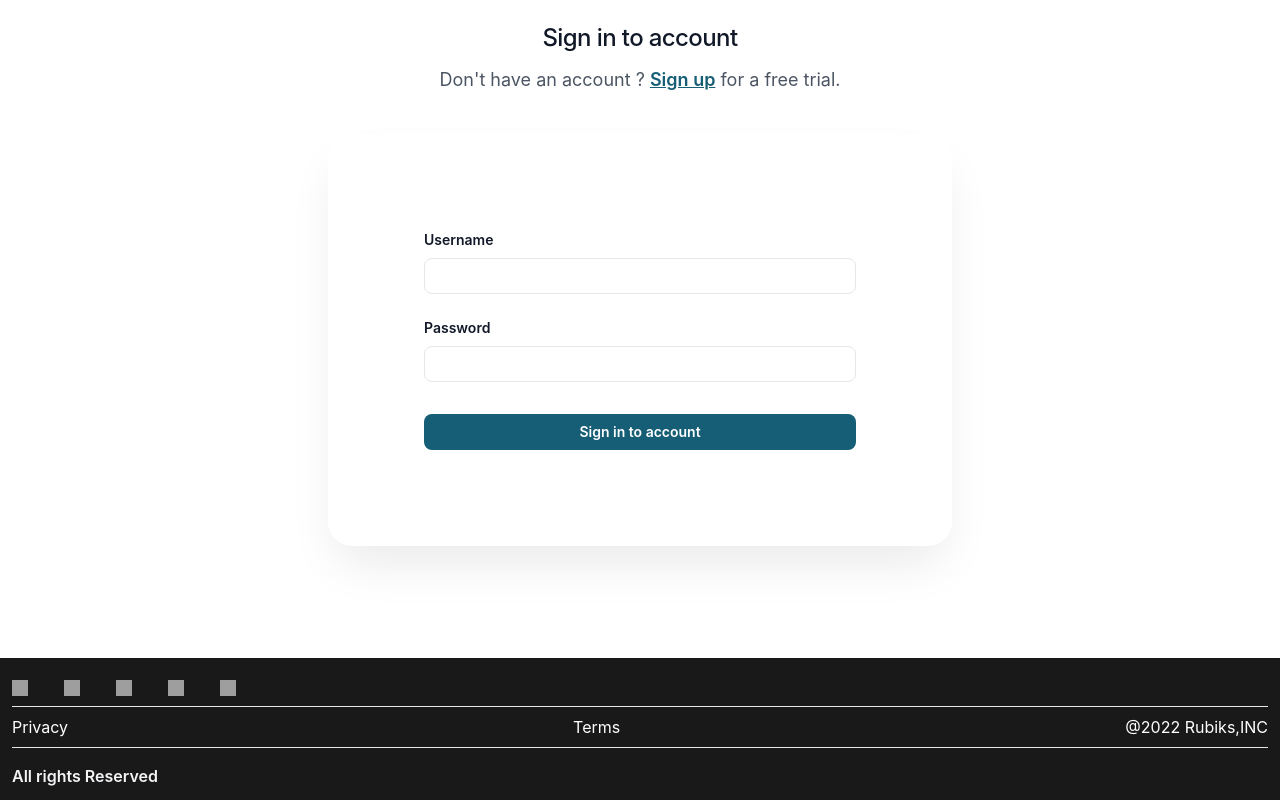
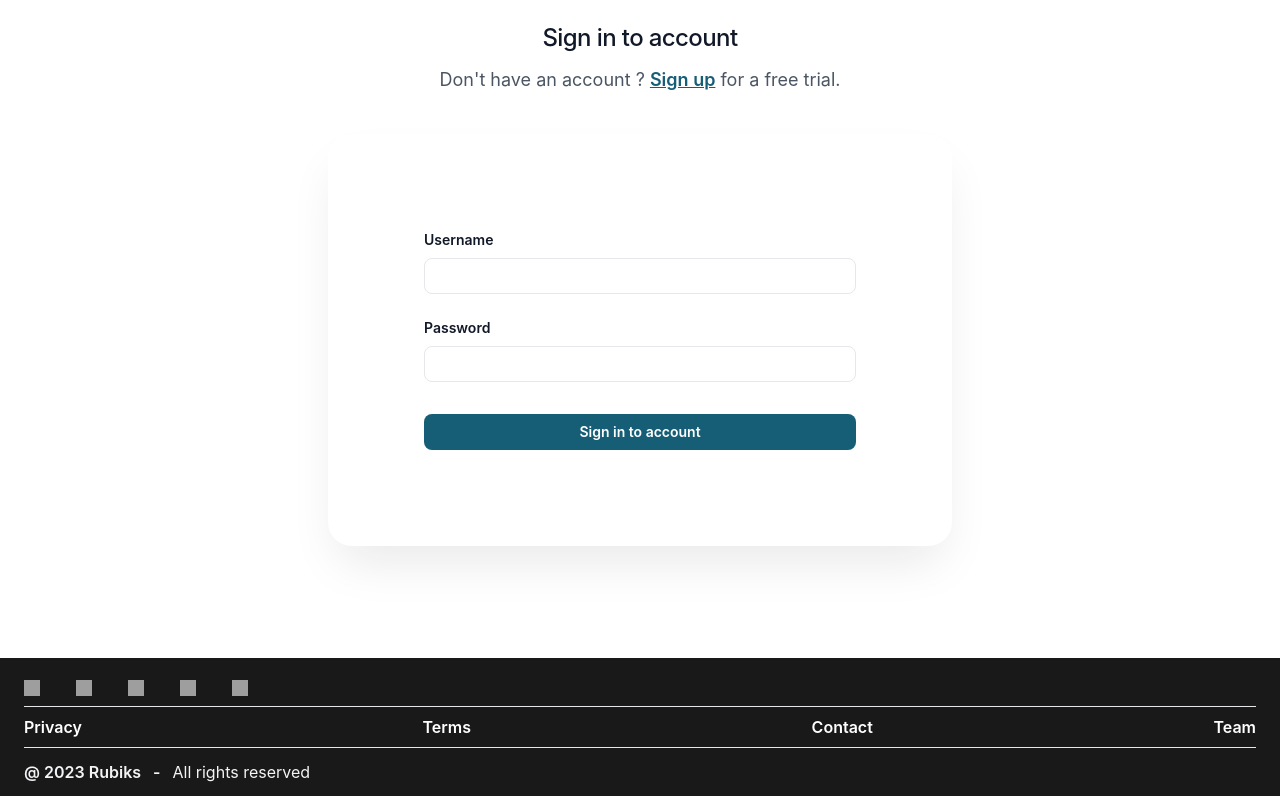
Before and after one commit to DimitrisGalanis/Frontend, a React (Create React App) app: page /Login in a window 1280 px wide. Shown: the part 199-999 px from the top of the page. Built offline with nearby package versions, Linux system fonts and the light colour scheme; grey boxes are pictures that could not be loaded; what quill-blot-formatter would draw is missing.

Commit message:
delete dashboard

```diff
--- a/src/components/Footer.jsx
+++ b/src/components/Footer.jsx
@@ -3,52 +3,62 @@ import React from "react";
 const Footer = () => {
   return (
     <div className=" flex flex-col pt-0.25 bg-black/90 p-3 sm:flex-row justify-between">
-      <div className="container max-w-8xl mx-auto">
+      <div className="container max-w-8xl mx-auto lg:px-3 px-0 pr-3">
         <div className="flex space-x-4 pb-2 sm:pb-0 contrainer max-w-8xl mx-auto border-b">
           <div className="pt-2.5 pl-0 w-9 h-9 rounded-full bg- hover:cursor-pointer">
             <img
-              className="w-4 h-4 items-center"
+              className="w-4 h-4 items-center  hover:scale-150 ease-in-out  duration-300"
               src="https://assets-global.website-files.com/60a295eaddb3e10f7bae5980/60a295eaddb3e13304ae59fb_twitter-white.svg"
               alt="twitter icon link"
             />
           </div>
           <div className="pt-2.5 pl-0 w-9 h-9 rounded-full hover:cursor-pointer">
             <img
-              className="w-4 h-4 items-center"
+              className="w-4 h-4 items-center hover:scale-150 ease-in-out  duration-300"
               src="https://assets-global.website-files.com/60a295eaddb3e10f7bae5980/60a295eaddb3e11b74ae59ef_facebook-white.svg"
               alt="facebook icon link"
             />
           </div>
           <div className="pt-2.5 pl-0 w-9 h-9 rounded-full  hover:cursor-pointer">
             <img
-              className="w-4 h-4 items-center"
+              className="w-4 h-4 items-center hover:scale-150 ease-in-out  duration-300"
               src="https://assets-global.website-files.com/60a295eaddb3e10f7bae5980/60a295eaddb3e1022dae59fc_instagram-white.svg"
               alt="instagram icon link"
             />
           </div>
           <div className="pt-2.5 pl-0 w-9 h-9 rounded-full  hover:cursor-pointer">
             <img
-              className="w-4 h-4 items-center"
+              className="w-4 h-4 items-center hover:scale-150 ease-in-out  duration-300"
               src="https://assets-global.website-files.com/60e5f2de011b86acebc30db7/60e5f2de011b8684a7c30e11_linkedin.svg"
               alt="linked in icon link"
             />
           </div>
-          <div className="pt-2.5 pl-0 w-9 h-9 rounded-full  hover:cursor-pointer">
+          <div className="pt-2.5 pl-0 w-9 h-9 rounded-full  hover:cursor-pointer ">
             <img
-              className="w-4 h-4 items-center"
+              className="w-4 h-4 items-center hover:scale-150 ease-in-out  duration-300"
               src="https://assets-global.website-files.com/60e5f2de011b86acebc30db7/6116b6f6638346eecc2b604f_youtube%201.svg"
               alt="youtube in icon link"
             />
           </div>
         </div>
 
-        <div className="items-center flex justify-between space-x-5 text-white py-2">
-          <h1 className="hover:cursor-pointer">Privacy</h1>
-          <h1 className="hover:cursor-pointer">Terms</h1>
-          <h1>@2022 Rubiks,INC</h1>
+        <div className="items-center flex justify-between space-x-5 text-white py-2 font-semibold ">
+          <h1 className="hover:cursor-pointer hover:underline hover:underline-offset-4 decoration-2">
+            Privacy
+          </h1>
+          <h1 className="hover:cursor-pointer hover:underline hover:underline-offset-4 decoration-2">
+            Terms
+          </h1>
+          <h1 className="hover:cursor-pointer hover:underline hover:underline-offset-4 decoration-2">
+            Contact
+          </h1>
+          <h1 className="hover:cursor-pointer hover:underline hover:underline-offset-4 decoration-2">
+            Team
+          </h1>
         </div>
-        <h1 className="text-gray-100 font-semibold pt-4 border-t">
-          All rights Reserved
+        <h1 className="text-gray-100 font-semibold pt-3 border-t">
+          @ 2023 Rubiks <span className="pl-2 ">-</span>
+          <span className="pl-3 font-normal">All rights reserved</span>
         </h1>
       </div>
     </div>
--- a/src/components/Roh.jsx
+++ b/src/components/Roh.jsx
@@ -42,7 +42,7 @@ const Roh = () => {
             </Link>
             <div className="relative">
               <div className="pl-4 text-md font-bold font-tasos2 leading-tight tracking-normal hover:underline decoration-2 hover:underline-offset-2 decoration-cyan-700/50 ">
-                {roh.title.slice(0, 65)}
+                {roh.title.slice(0, 62)}
               </div>
               <Link
                 to={`/posts/${roh.id}`}
--- a/src/context/authContext.js
+++ b/src/context/authContext.js
@@ -4,6 +4,10 @@ import { createContext, useEffect, useState } from "react";
 export const AuthContext = createContext();
 
 export const AuthContexProvider = ({ children }) => {
+  const [token, setToken] = useState(
+    JSON.parse(localStorage.getItem("token")) || null
+  );
+
   const [currentUser, setCurrentUser] = useState(
     JSON.parse(localStorage.getItem("user")) || null
   );
@@ -12,6 +16,8 @@ export const AuthContexProvider = ({ children }) => {
     await axios
       .post(process.env.REACT_APP_rubiks_api + "api/auth/login", inputs)
       .then((res) => {
+        setToken(res.data.token);
+        delete res.data.token;
         setCurrentUser(res.data);
       });
   };
@@ -19,14 +25,16 @@ export const AuthContexProvider = ({ children }) => {
   const logout = async (inputs) => {
     await axios.post(process.env.REACT_APP_rubiks_api + "api/auth/logout");
     setCurrentUser(null);
+    setToken(null);
   };
 
   useEffect(() => {
     localStorage.setItem("user", JSON.stringify(currentUser));
-  }, [currentUser]);
+    localStorage.setItem("token", JSON.stringify(token));
+  }, [currentUser, token]);
 
   return (
-    <AuthContext.Provider value={{ currentUser, login, logout }}>
+    <AuthContext.Provider value={{ currentUser, login, logout, token }}>
       {children}
     </AuthContext.Provider>
   );
--- a/src/pages/Dashboard.jsx
+++ b/src/pages/Dashboard.jsx
@@ -9,7 +9,7 @@ import ErrorPage from "../components/ErrorPage";
 
 function Dashboard() {
   const [posts, setPosts] = useState([]);
-  const { currentUser, logout } = useContext(AuthContext);
+  const { currentUser, logout, token } = useContext(AuthContext);
   const navigate = useNavigate();
 
   const handlelogout = () => {
@@ -24,8 +24,8 @@ function Dashboard() {
   function handleDelete(e, id, username, uid, fullname) {
     e.preventDefault();
     axios
-      .delete(`http://localhost:8800/api/posts/${id}`, {
-        data: { username, uid, fullname },
+      .delete(process.env.REACT_APP_rubiks_api + `api/posts/${id}`, {
+        data: { username, uid, fullname, token },
       })
       .then((res) => {
         alert(res);
--- a/src/pages/EditPage.jsx
+++ b/src/pages/EditPage.jsx
@@ -59,7 +59,7 @@ function EditPage() {
     fetchData();
   }, [id]);
 
-  const { currentUser } = useContext(AuthContext);
+  const { currentUser, token } = useContext(AuthContext);
   const [value, setValue] = useState("");
   const [title, setTitle] = useState("");
   const [cat, setCat] = useState("");
@@ -82,6 +82,7 @@ function EditPage() {
         username: currentUser.username,
         fullname: fullname,
         id: id,
+        token: token,
       })
       .then(
         (response) => {
--- a/src/pages/Home.jsx
+++ b/src/pages/Home.jsx
@@ -34,7 +34,7 @@ function Home() {
   }, []);
 
   return (
-    <div className="bg-gray-50 pt-7 shadow-md font-tasos3 tracking-wide text-bold ">
+    <div className="bg-gray-50 py-7 shadow-md font-tasos3 tracking-wide text-bold ">
       {/* <Splitter text="Πρωτοσέλιδα" /> */}
       <FrontPosts posts={frontPosts} />
       <Splitter text="Κόσμος" />
--- a/src/pages/PoliticsPage.jsx
+++ b/src/pages/PoliticsPage.jsx
@@ -13,6 +13,8 @@ function PoliticsPage() {
         const res = await axios.get(
           process.env.REACT_APP_rubiks_api + "api/posts/politics"
         );
+
+        console.log(res);
         setPolitics(res.data);
       } catch (err) {
         console.log(err);
--- a/src/pages/Write.jsx
+++ b/src/pages/Write.jsx
@@ -10,7 +10,7 @@ import EditorToolbar, { modules, formats } from "../components/EditorToolbar";
 import ErrorPage from "../components/ErrorPage2";
 
 function Write() {
-  const { currentUser } = useContext(AuthContext);
+  const { currentUser, token } = useContext(AuthContext);
   const [value, setValue] = useState("");
   const [title, setTitle] = useState("");
   const [cat, setCat] = useState("");
@@ -57,6 +57,7 @@ function Write() {
         uid: currentUser.id,
         username: currentUser.username,
         fullname: fullname,
+        token: token,
       })
       .then(
         (response) => {
```
Also changed, not shown: 1 other file (tests, documents, lock files or other folders).
